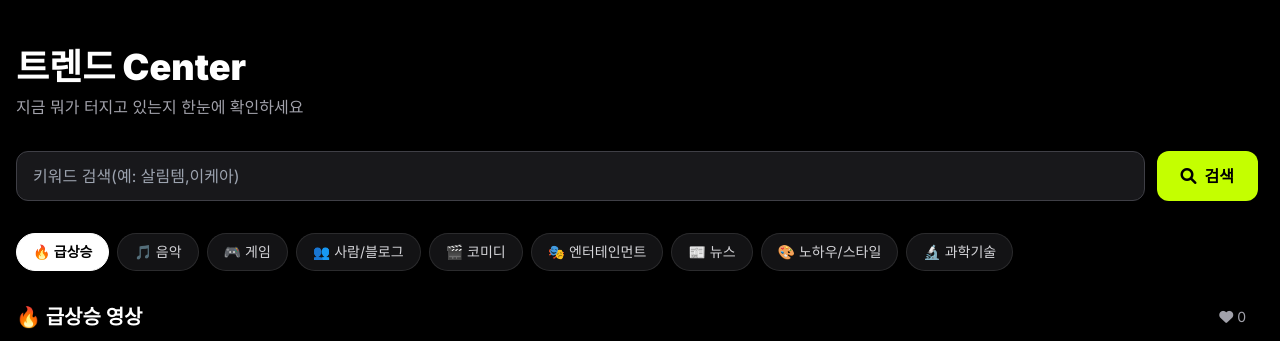
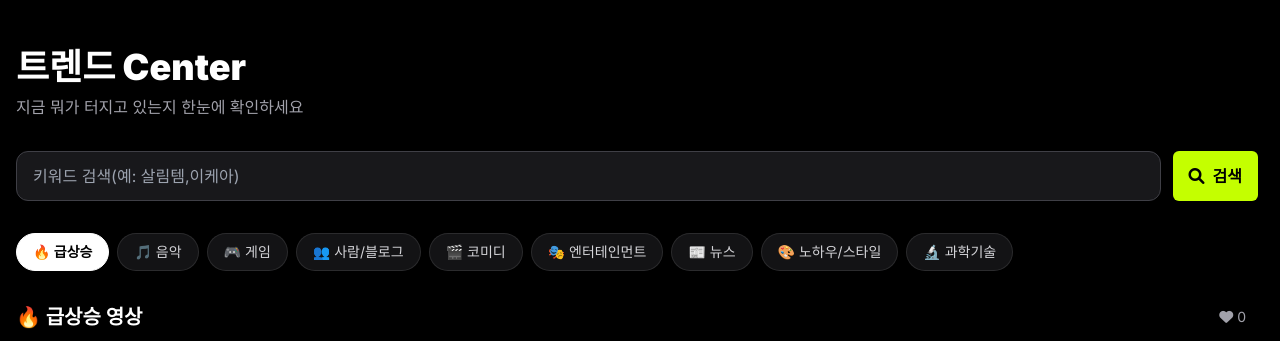
Before and after one commit to hellostudnerd-sketch/moneying-web, a Flask app: page /trend in a window 1280 px wide. Shown: the part 65-406 px from the top of the page. Run offline with Flask 3, Linux system fonts and the light colour scheme; data that the repository does not hold is empty; some libraries are stand-ins or nearby versions.

Commit message:
Update trend.html

```diff
--- a/templates/trend.html
+++ b/templates/trend.html
@@ -79,7 +79,7 @@
     <div class="flex gap-2 md:gap-3">
       <input type="text" id="searchInput" placeholder="키워드 검색(예: 살림템,이케아)"
              class="flex-1 min-w-0 bg-zinc-900 border border-zinc-700 rounded-xl px-4 py-3 text-white text-sm md:text-base focus:border-zinc-500 focus:outline-none">
-      <button onclick="searchVideos()" class="shrink-0 bg-[#c4ff00] text-black font-bold px-4 md:px-6 py-3 rounded-xl hover:bg-white transition text-sm md:text-base">
+      <button onclick="searchVideos()" class="shrink-0 bg-[#c4ff00] text-black font-bold px-4 py-2 rounded-md hover:bg-white transition text-sm md:text-base">
         <i class="fas fa-search md:mr-2"></i><span class="hidden md:inline">검색</span>
       </button>
     </div>
```
